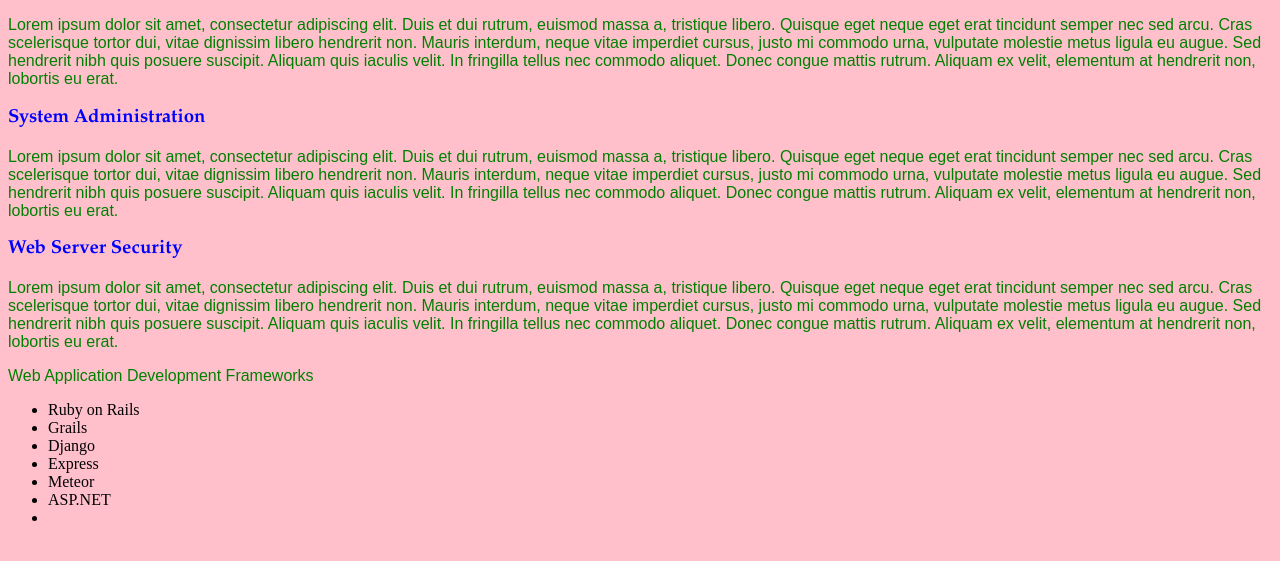
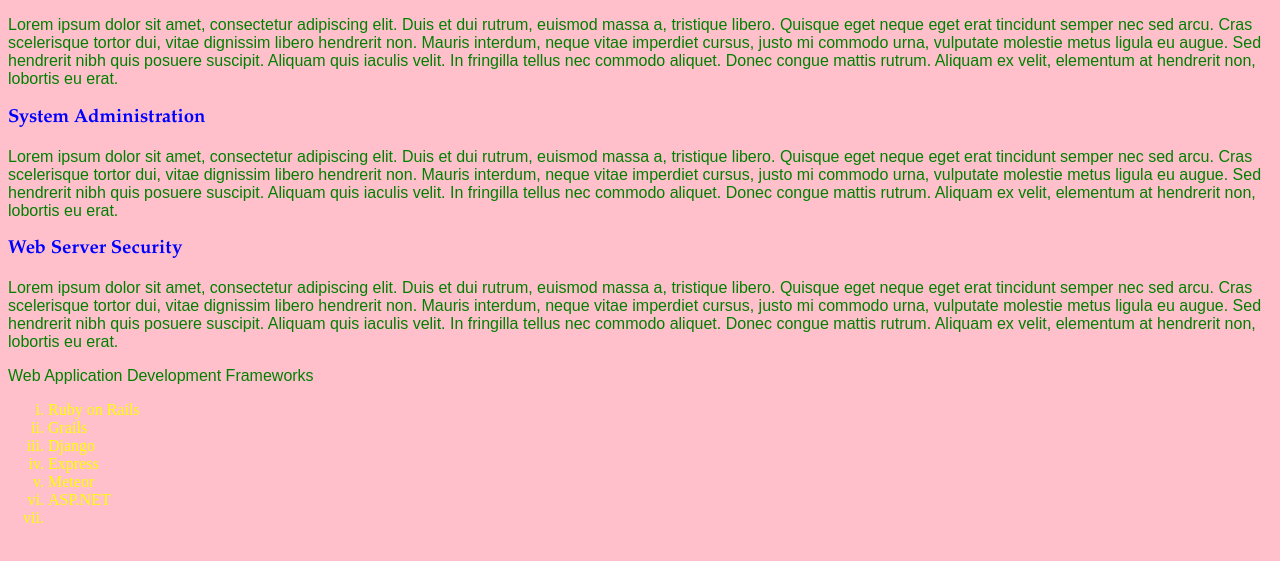
Before and after one commit to b8029215/sheffSurgeries, a plain HTML site: page HTML/index.html in a window 1280 px wide. Shown: the part 91-652 px from the top of the page. Drawn offline with Linux system fonts and the light colour scheme.

Commit message:
Update myStyle.css
added list styles to myStyle.css

```diff
--- a/HTML/myStyle.css
+++ b/HTML/myStyle.css
@@ -5,3 +5,9 @@ p{color: green;font-family: Arial;}
 h1{color: purple; font-family:Aharoni;}
 
 h3 {color: blue; font-family:Garamond;}
+
+ul{
+list-style-type: lower-roman;
+color: yellow;
+font-family:"Iskoola Pota";
+}
```
